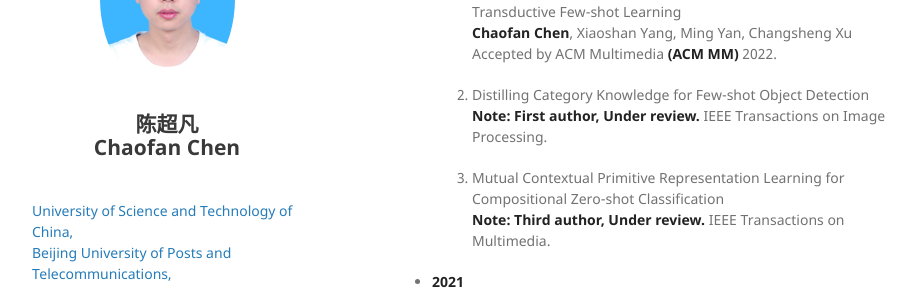
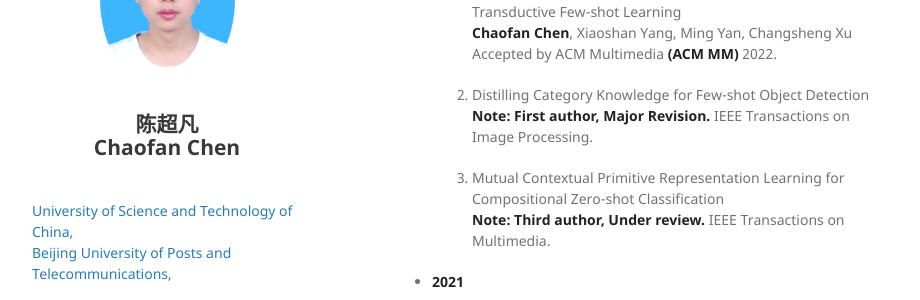
Before and after one commit to chencfccf/chencfccf.github.io, a Jekyll site: the page built from index.md, in a window 1280 px wide and 900 px high, scrolled down 481 px. Shown: the part 154-454 px from the top of the window, without its empty margins (178-1098 px from the left). Built offline with Jekyll 4.4.1, drawn with Linux system fonts in a browser that asks for light colours; nearby versions of some CDN libraries; our own code applies the rules of GitHub Pages for plain Markdown files.

Commit message:
Update index.md

```diff
--- a/index.md
+++ b/index.md
@@ -41,7 +41,7 @@ I am a Ph.D candidate at **University of Science and Technology of China (USTC)*
   Accepted by ACM Multimedia **(ACM MM)** 2022.
 
   2. Distilling Category Knowledge for Few-shot Object Detection
-  **Note: First author, Under review.** IEEE Transactions on Image Processing.
+  **Note: First author, Major Revision.** IEEE Transactions on Image Processing.
 
   3. Mutual Contextual Primitive Representation Learning for Compositional Zero-shot Classification
   **Note: Third author, Under review.** IEEE Transactions on Multimedia.
```
